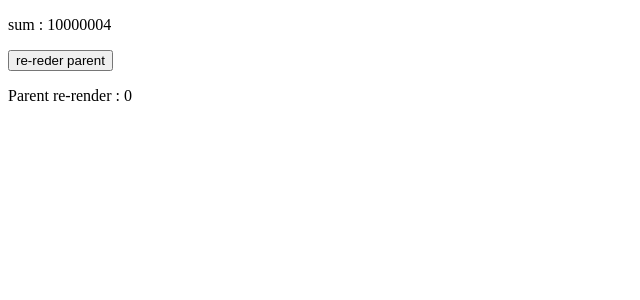
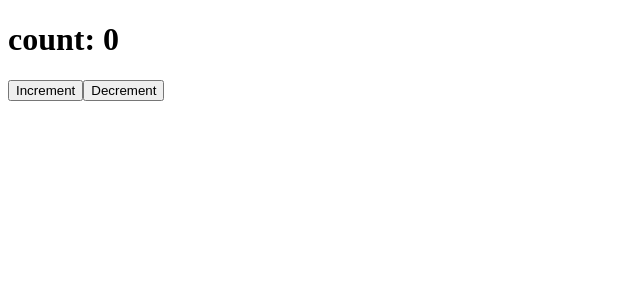
Before and after one commit to rishabhy043/Learning_React.js, a React (Vite) app: page / in a window 1280 px wide. Shown: the top 300 px of the page, without its empty margins (0-640 px from the left). Built offline with nearby package versions, Linux system fonts and the light colour scheme.

Commit message:
useCallback Hook

```diff
--- /dev/null
+++ b/src/components/Hooks/MeMo/UseCallback.jsx
@@ -0,0 +1,23 @@
+import { useCallback, useState } from "react";
+
+export const UseCallback = () => {
+  const [count, setCount] = useState(0);
+
+  const increment = useCallback(() => {
+    console.log("increment");
+    setCount((prev) => prev + 1);
+  }, []);
+
+  const decrement = useCallback(() => {
+    console.log("decrement");
+    setCount((prev) => prev - 1);
+  }, []);
+
+  return (
+    <>
+      <h1>count: {count}</h1>
+      <button onClick={increment}>Increment</button>
+      <button onClick={decrement}>Decrement</button>
+    </>
+  );
+};
--- a/src/components/Hooks/MeMo/UseMemo.jsx
+++ b/src/components/Hooks/MeMo/UseMemo.jsx
@@ -9,13 +9,13 @@ const ExpensiveComponent = () => {
         for (i = 0; i <= 10000000; i++) {
             i = i + 1;
         }
-        return i+2;
+        return i;
     };
 
     // const total = sum();
 
     // UseMemo aplied here
-    const total = useMemo(() => sum() , [])
+    const total = useMemo(() => sum(), [])
 
     return (<>
         <p>sum : {total}</p>
--- a/src/main.jsx
+++ b/src/main.jsx
@@ -2,10 +2,11 @@ import React from "react";
 import ReactDOM from "react-dom/client";
 import { ReactMemo } from "./components/Hooks/MeMo/ReactMemo";
 import { MemoParentComponent } from "./components/Hooks/MeMo/UseMemo";
+import { UseCallback } from "./components/Hooks/MeMo/UseCallback";
 
 
 ReactDOM.createRoot(document.getElementById("root")).render(
   <React.StrictMode>
-    <MemoParentComponent></MemoParentComponent>
+    <UseCallback></UseCallback>
   </React.StrictMode>
 );
```
